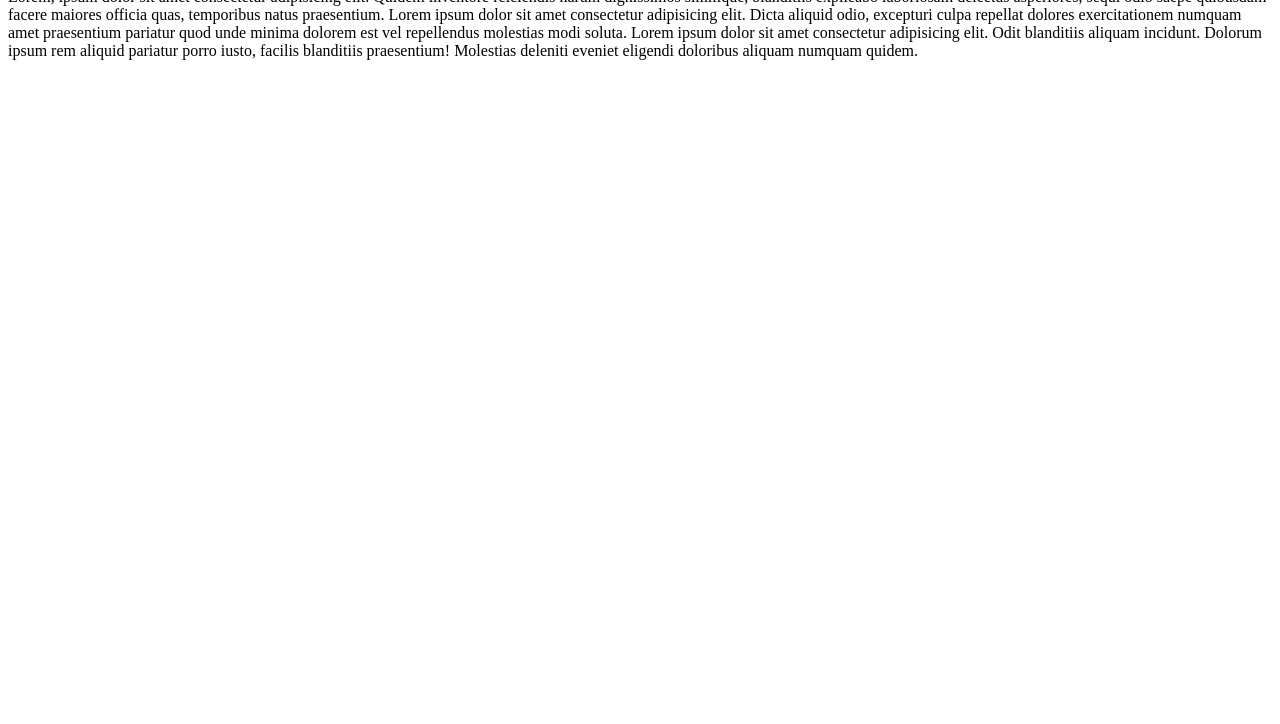
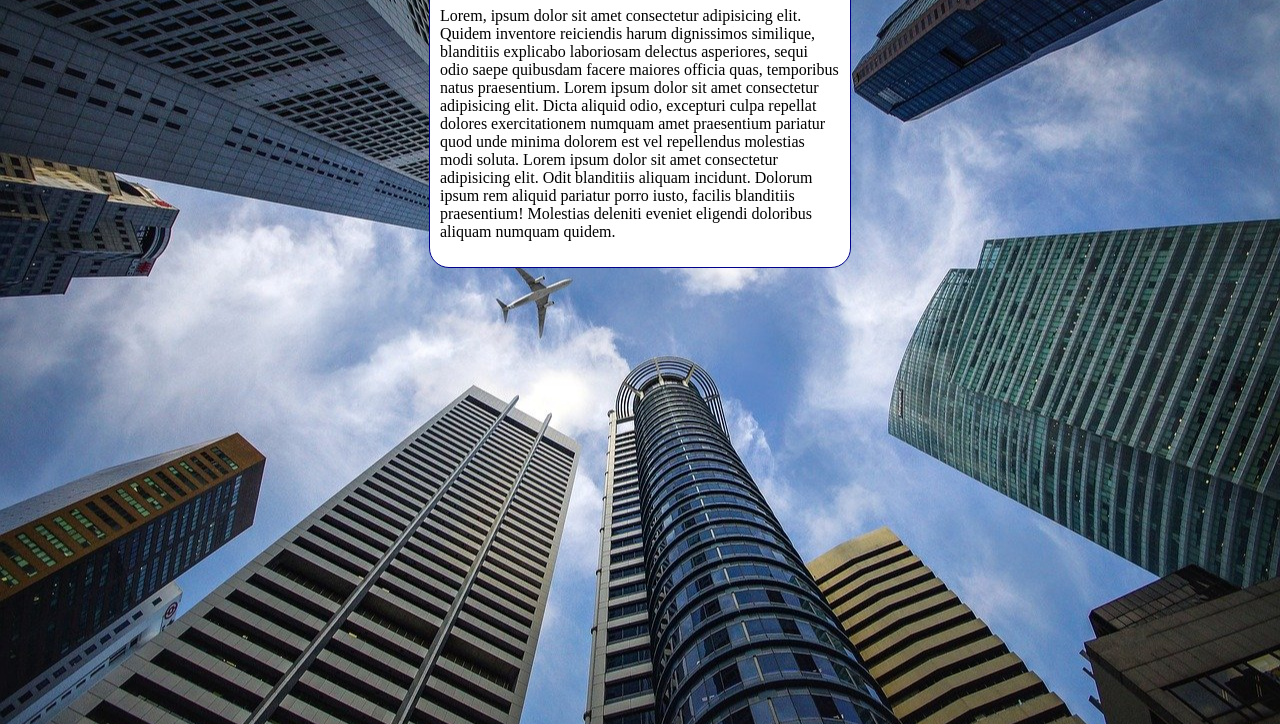
Before and after one commit to juannl12/HTML-CSS, a plain HTML site: page modulo 3/ex022/fundo006.html in a window 1280 px wide. Shown: the part 92-816 px from the top of the page. Drawn offline with Linux system fonts and the light colour scheme.

Commit message:
Update fundo006.html

```diff
--- a/modulo 3/ex022/fundo006.html
+++ b/modulo 3/ex022/fundo006.html
@@ -4,6 +4,36 @@
     <meta charset="UTF-8">
     <meta name="viewport" content="width=device-width, initial-scale=1.0">
     <title>Teste de imagem</title>
+    <style>
+
+/*
+background-size: contain;
+.Ordem para mostrar esta imagem 100% exibida, podendo criar barras pretas
+
+ background-size: cover;
+ .Cobrir a tela intera (picota a img)
+
+*/
+
+
+
+        body {
+            height: 100vh;
+            background-color: black;
+            background-image: url(img/wallpaper002.jpg);
+             background-position: center center;
+             background-repeat: no-repeat;
+             background-size: cover;
+        }
+        main {
+            padding: 10px;
+            width: 400px;
+            margin: auto;
+            border: 1px solid darkblue;
+            background-color: white;
+            border-radius: 20px;
+        }
+    </style>
 </head>
 <body>
     <main>
```
